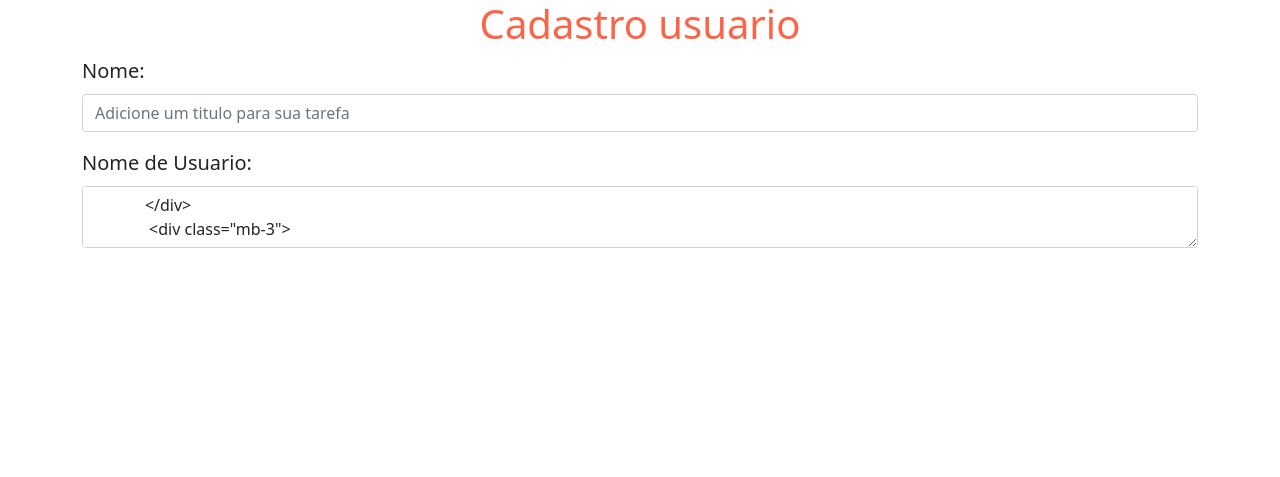
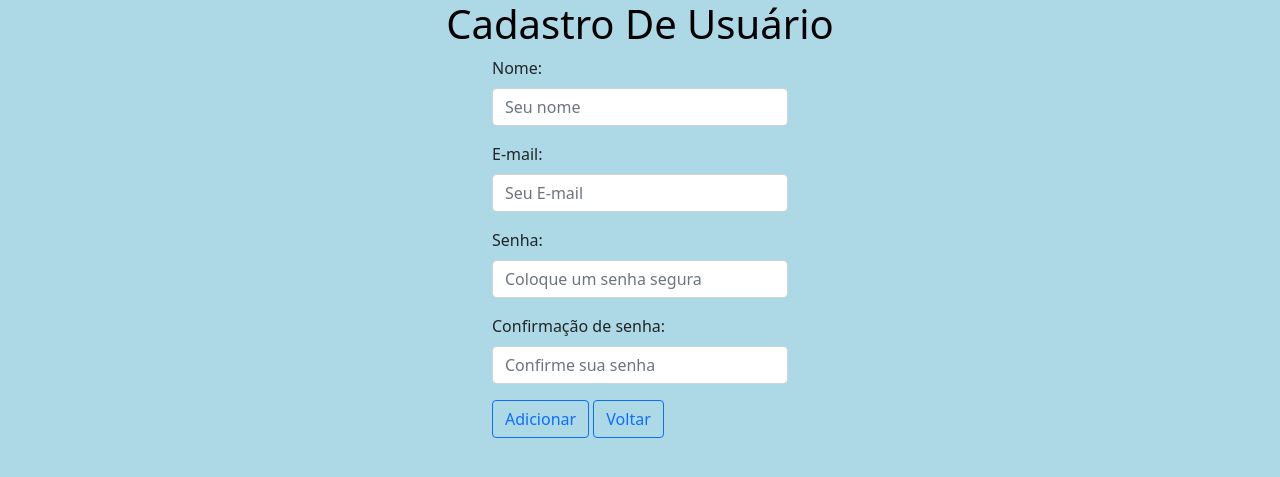
Before and after one commit to douglasbernardo/ListaDeTarefas, a Node server app: page /usuarios/cadastro in a window 1280 px wide. Shown: the top 477 px of the page. Run offline with Node 20, Linux system fonts and the light colour scheme; some libraries are stand-ins or nearby versions.

Commit message:
formulario cadastro, mensagens de erros, link css

```diff
--- a/views/layouts/main.handlebars
+++ b/views/layouts/main.handlebars
@@ -4,7 +4,7 @@
         <meta charset="UTF-8">
         <meta http-equiv="X-UA-Compatible" content="IE=edge">
         <meta name="viewport" content="width=device-width, initial-scale=1.0">
-        <title>Document</title>
+        <title>Minhas Tarefas</title>
     </head>
     <body>
         {{{body}}}
--- a/views/partials/head.handlebars
+++ b/views/partials/head.handlebars
@@ -1,6 +1,5 @@
 <meta charset="UTF-8">
 <meta http-equiv="X-UA-Compatible" content="IE=edge">
-<link rel="stylesheet" href="/css/tarefas.css">
 <link rel="stylesheet" href="//use.fontawesome.com/releases/v5.0.7/css/all.css">
 <link href="https://cdn.jsdelivr.net/npm/bootstrap@5.1.3/dist/css/bootstrap.min.css" rel="stylesheet"
 integrity="sha384-1BmE4kWBq78iYhFldvKuhfTAU6auU8tT94WrHftjDbrCEXSU1oBoqyl2QvZ6jIW3" crossorigin="anonymous">
--- a/views/tarefas/editarTarefa.handlebars
+++ b/views/tarefas/editarTarefa.handlebars
@@ -2,6 +2,7 @@
 <html lang="en">
     <head>
         {{>head}}
+        <link rel="stylesheet" href="/css/tarefas.css">
         <title>Editar Tarefa</title>
     </head>
     <body>
--- a/views/tarefas/novaTarefa.handlebars
+++ b/views/tarefas/novaTarefa.handlebars
@@ -2,6 +2,7 @@
 <html lang="en">
     <head>
         {{>head}}
+        <link rel="stylesheet" href="/css/tarefas.css">
         <title>Nova Tarefa</title>
     </head>
     <body>
--- a/views/tarefas/tarefas.handlebars
+++ b/views/tarefas/tarefas.handlebars
@@ -2,6 +2,7 @@
 <html lang="en">
     <head>
         {{>head}}
+        <link rel="stylesheet" href="/css/tarefas.css">
         <title>Minhas Tarefas</title>
     </head>
     <body>
--- a/views/usuarios/cadastro.handlebars
+++ b/views/usuarios/cadastro.handlebars
@@ -2,34 +2,39 @@
 <html lang="en">
     <head>
         {{>head}}
+        <link rel="stylesheet" href="/css/usuarios.css">
         <title>Document</title>
     </head>
     <body>
-
-<h1>Cadastro usuario</h1>
-    <div class="container">
-        <form action="/tarefas/adicionarTarefa" method="post">
+        <h1>Cadastro De Usuário</h1>
+        <div class="container w-25">
+            {{#if messages.error}}
+                <div class="alert alert-danger">
+                    <p style="text-align: center;">{{messages.error}}</p>
+                </div>
+            {{/if}}
+            <form action="/usuarios/cadastro" method="post">
                 <div class="mb-3">
-                <label for="exampleFormControlInput1" class="form-label">Nome:</label>
-                <input type="text" name="titulo" class="form-control" placeholder="Adicione um titulo para sua tarefa">
+                    <label for="Nome" class="form-label">Nome:</label>
+                    <input type="text" name="nome" class="form-control" placeholder="Seu nome">
                 </div>
                 <div class="mb-3">
-                <label for="descricao" class="form-label">Nome de Usuario:</label>
-                <textarea type="text" class="form-control" name="descricao" placeholder="Descreve sua tarefa com algumas palavras">
+                    <label for="Email" class="form-label">E-mail:</label>
+                    <input type="email" class="form-control" name="email" placeholder="Seu E-mail">
                 </div>
                 <div class="mb-3">
-                <label for="descricao" class="form-label">Senha:</label>
-                <input type="text" class="form-control" name="descricao" placeholder="Descreve sua tarefa com algumas palavras">
+                    <label for="senha" class="form-label">Senha:</label>
+                    <input type="password" class="form-control" name="senha" placeholder="Coloque um senha segura">
                 </div>
                 <div class="mb-3">
-                <label for="descricao" class="form-label">Confirmação de senha:</label>
-                <textarea type="text" class="form-control" name="descricao" placeholder="Descreve sua tarefa com algumas palavras">
+                    <label for="confirmarSenha" class="form-label">Confirmação de senha:</label>
+                    <input type="password" class="form-control" name="confirmacaoSenha" placeholder="Confirme sua senha">
                 </div>
-            <button type="submit" class="btn btn-outline-danger">
+                <button type="submit" class="btn btn-outline-primary">
                     Adicionar
                 </button>
-                <a href="/tarefas">
-                <button type="button" class="btn btn-outline-danger">Voltar</button>
+                    <a href="/usuarios/cadastro">
+                    <button type="button" class="btn btn-outline-primary">Voltar</button>
                 </a>
             </form>
         </div>
```
Lines whose indentation alone changed are shown as unchanged.
